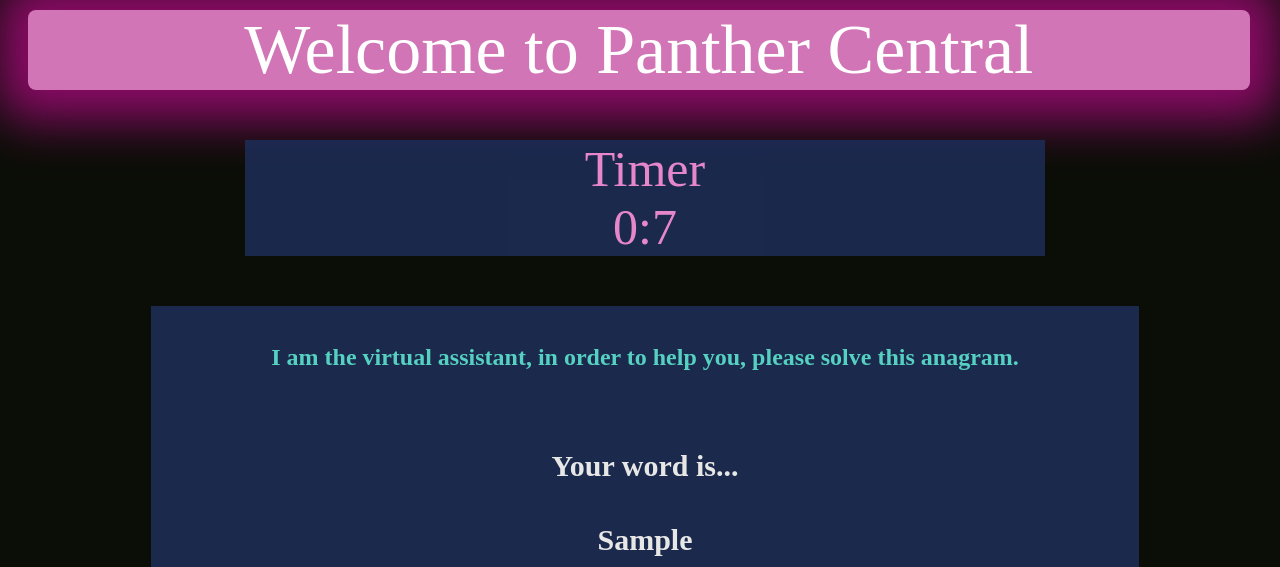
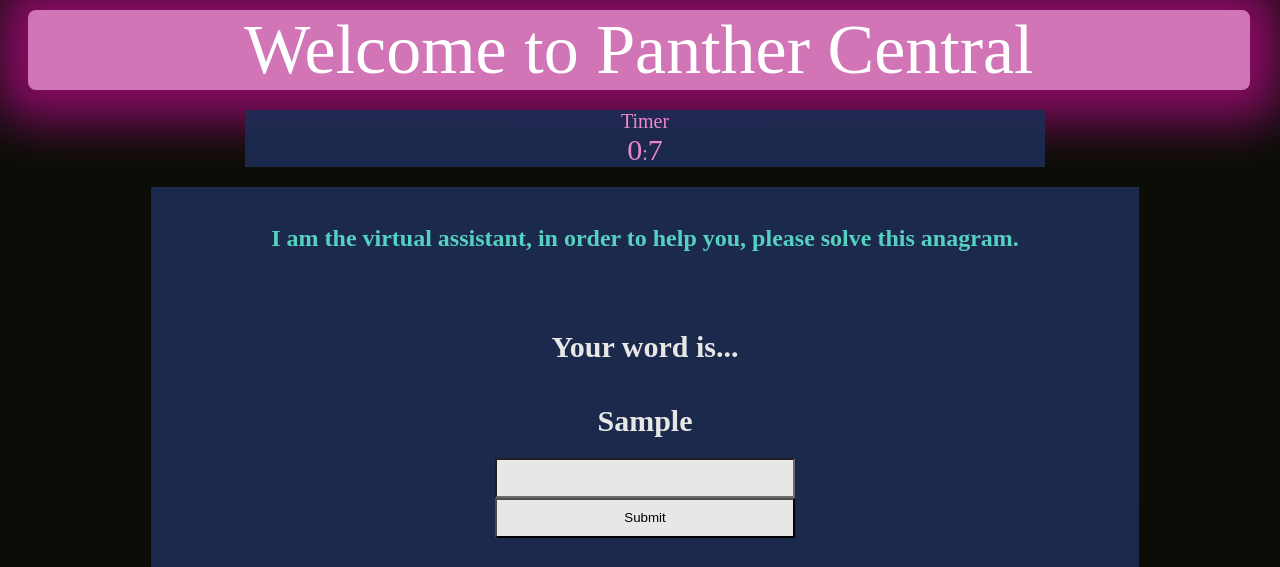
Before and after one commit to ajgreen630/cs1520-course-project, a Flask app: template templates/panther-central.html in a window 1280 px wide. Shown: the top 567 px of the page. Run offline with Flask 2, Linux system fonts and the light colour scheme; the template is opened without the code that fills it: most values are stand-ins (such as "Sample title", 1, 10 or a date in 2020).

Commit message:
home done

```diff
--- a/static/css/style.css
+++ b/static/css/style.css
@@ -57,10 +57,15 @@
     opacity: 0.9;
     color: wheat;
     border-radius: 3cm;
+    font-size: 30;
 }
 .timer span{
      background-color: #1c2c54;
      color: #ff95e1;
+    font-size: 30;
+}
+.timer p{
+    font-size: 20;
 }
 .anagram{
     opacity: 0.8;
```
